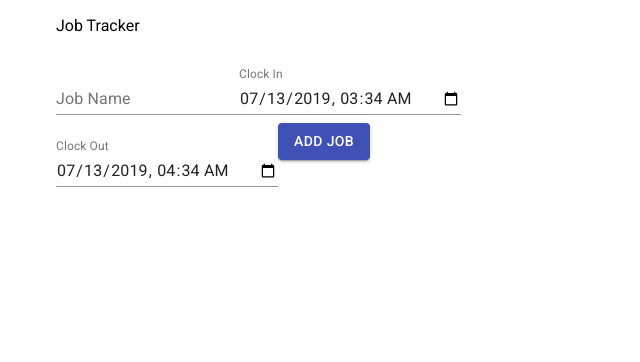
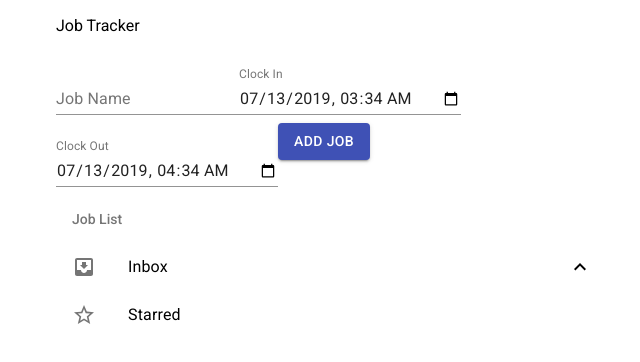
Before and after one commit to aaronshivers/material-ui-demo, a React app: page / in a window 1280 px wide. Shown: the top 362 px of the page, without its empty margins (308-948 px from the left). Built offline with nearby package versions, Linux system fonts and the light colour scheme.

Commit message:
created a jobs list

```diff
--- a/package.json
+++ b/package.json
@@ -18,6 +18,7 @@
   "homepage": "https://github.com/aaronshivers/material-ui-demo#readme",
   "dependencies": {
     "@material-ui/core": "^4.2.0",
+    "@material-ui/icons": "^4.2.1",
     "moment": "^2.24.0",
     "react": "^16.8.6",
     "react-dom": "^16.8.6",
--- a/src/components/App.js
+++ b/src/components/App.js
@@ -1,6 +1,7 @@
 import React, { Component } from 'react'
 import { Container } from '@material-ui/core'
 import AddJobForm from './AddJobForm'
+import JobList from './JobList'
 
 export default class App extends Component {
   state = {
@@ -29,6 +30,7 @@ export default class App extends Component {
         <AddJobForm
           handleAddJob={ this.handleAddJob }
         />
+        <JobList />
       </Container>
     )
   }
--- /dev/null
+++ b/src/components/Job.js
@@ -0,0 +1,7 @@
+import React from 'react'
+
+const Job = props => (
+  <div>Job</div>
+)
+
+export default Job
--- /dev/null
+++ b/src/components/JobList.js
@@ -0,0 +1,55 @@
+import React, { Component, useState } from 'react'
+import {
+  List,
+  ListItem,
+  ListSubheader,
+  Collapse,
+  ListItemIcon,
+  ListItemText
+} from '@material-ui/core'
+import {
+  StarBorder,
+  MoveToInbox as InboxIcon,
+  ExpandLess,
+  ExpandMore
+} from '@material-ui/icons'
+import Job from './Job'
+
+const JobList = props => {
+  const [open, setOpen] = useState(true)
+
+  const handleClick = () => {
+    setOpen(!open)
+  }
+
+  return (
+    <List
+      component="nav"
+      subheader={
+        <ListSubheader component="div" id="nested-list-subheader">
+          Job List
+        </ListSubheader>
+      }
+    >
+      <ListItem button onClick={ handleClick }>
+        <ListItemIcon>
+          <InboxIcon />
+        </ListItemIcon>
+        <ListItemText primary="Inbox" />
+        { open ? <ExpandLess /> : <ExpandMore /> }
+      </ListItem>
+      <Collapse in={ open } timeout="auto" unmountOnExit>
+        <List component="div" disablePadding>
+          <ListItem button>
+            <ListItemIcon>
+              <StarBorder />
+            </ListItemIcon>
+            <ListItemText primary="Starred" />
+          </ListItem>
+        </List>
+      </Collapse>
+    </List>
+  )
+}
+
+export default JobList
```
Also changed, not shown: src/components/Jobs.js (added, +10 -0 lines), 1 other file (tests, documents, lock files or other folders).
